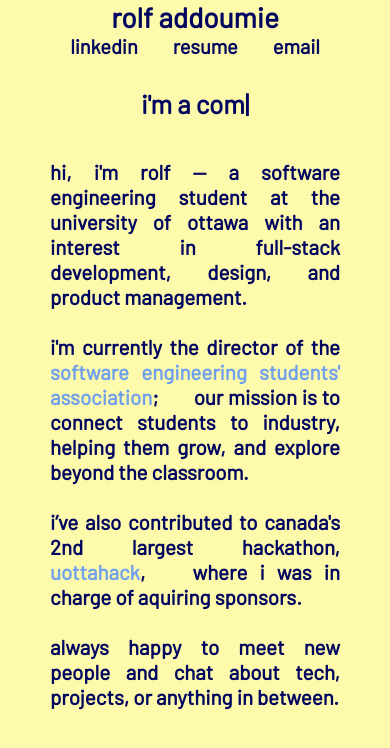
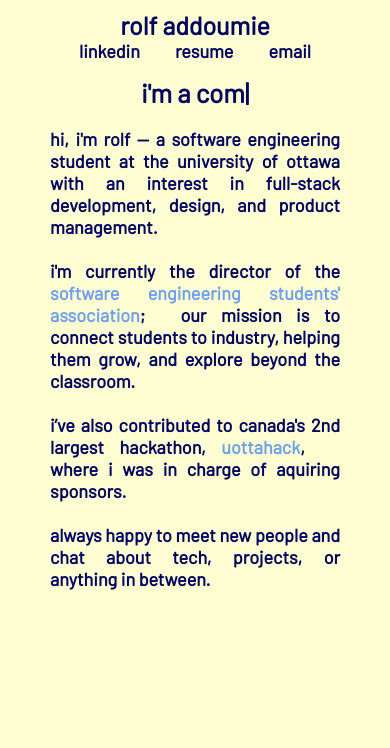
Before and after one commit to RolfAddoumie/RolfAddoumie.github.io, a plain HTML site: page index.html in a window 390 px wide. Drawn offline with nearby package versions, Linux system fonts and the light colour scheme.

Commit message:
https://github.com/RolfAddoumie/RolfAddoumie.github.io.git

```diff
--- a/styles.css
+++ b/styles.css
@@ -2,7 +2,7 @@
     --main-text-color: #020660;
     --secondary-text-color: #020660;
     --link-colour: #71a0ec;
-    --background-color: #fdfaab;
+    --background-color: #fffed2;
 
 }
 
@@ -37,8 +37,8 @@ nav {
 
 nav .left a {
     font-size: 35px;
-    transition: transform 0.4s cubic-bezier(0.4, 0, 0.2, 1), text-shadow 0.5s cubic-bezier(0.4, 0, 0.2, 1);
-    display: inline-block; /* Set it here, not on hover! */
+    transition: transform 0.2s cubic-bezier(0.4, 0, 0.2, 1), text-shadow 0.2s cubic-bezier(0.4, 0, 0.2, 1);
+    display: inline-block;
 }
 
 nav .left a:hover {
@@ -81,6 +81,7 @@ section.hero p{
     font-size: 26px;
     font-weight: 800;
     margin-top: 25px;
+    padding-bottom: 15px;
     max-width: 650px;
     margin: auto;
     text-align: justify;
@@ -106,14 +107,13 @@ img {
         font-weight: 800;
         left: 50%;
         transform: translate(-50%, -50%);
-
     }
 
     nav .left{
         display: flex;
         justify-content: center;
         position: relative;
-
+        padding-top: 20px;
     }
 
     nav .right{
@@ -173,6 +173,9 @@ img {
   }
 
   @media (max-width: 490px) {
+    nav .left{
+        padding-top: 10px;
+    }
     nav .left a{
         font-size: 28px;
     }
@@ -188,21 +191,32 @@ img {
   }
 
   @media (max-width: 415px) {
+    nav .left a{
+        font-size: 25px;
+    }
+    nav .right a{
+        font-size: 18px;
+    }
+    section.hero{
+        font-size: 26px;
+        margin-top: 15px;
+    }
     section.hero h2 {
         font-size: 26px;
+        margin-bottom: 20px;
     }
     section.hero p {
-        font-size: 20.5px;
+        font-size: 18px;
     }
   }
 
 
 @media (max-width: 375px) {
     section.hero h2 {
-        font-size: 24px;
+        font-size: 23px;
     }
 
     section.hero p {
-        font-size: 20px;
+        font-size: 17.5px;
     }
   }
```
